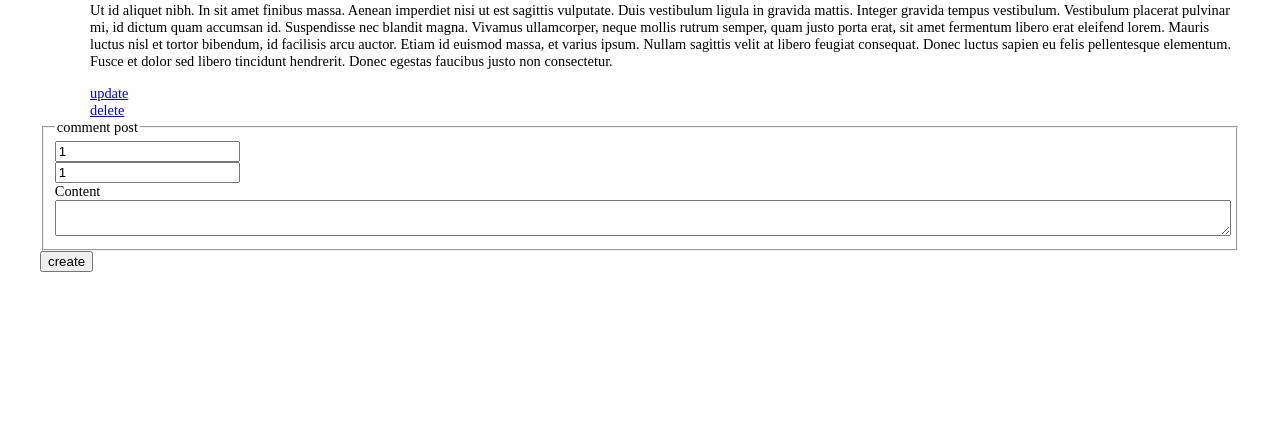
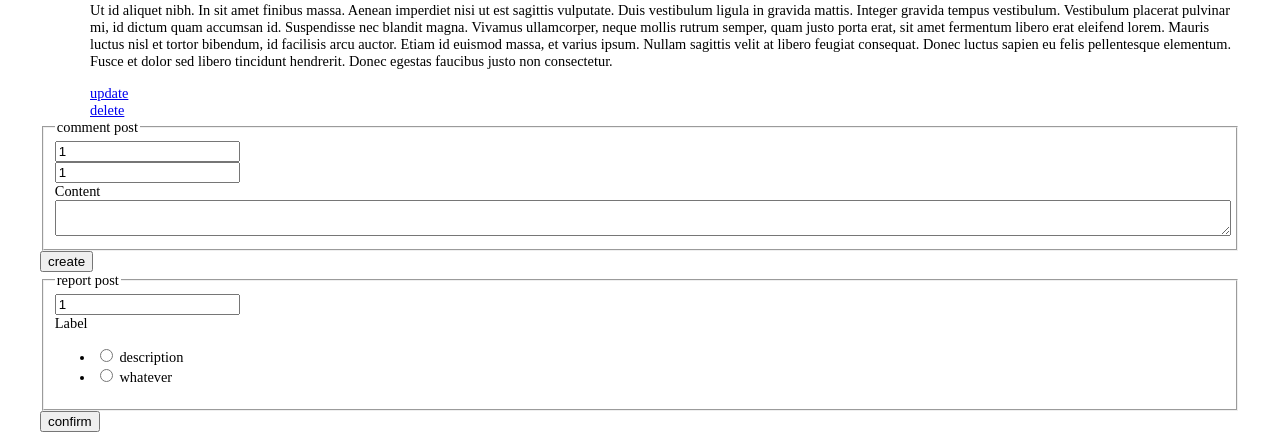
Before and after one commit to rafalbraun/myquora, a Flask app: page /post/1 in a window 1280 px wide. Shown: the part 412-852 px from the top of the page. Before the commit the page ends 684 px from the top, so only its background shows below. Run offline with Flask 3, Linux system fonts and the light colour scheme; data comes from the database, SQL or seed files in the repository; some libraries are stand-ins or nearby versions.

Commit message:
reporting works

```diff
--- a/app.py
+++ b/app.py
@@ -1,12 +1,12 @@
-from flask import Flask, render_template, url_for, flash, redirect, request, make_response
+from flask import Flask, render_template, url_for, flash, redirect, request, make_response, jsonify, abort
 from flask_bcrypt import Bcrypt
 from flask_login import LoginManager, UserMixin, login_user, current_user, logout_user, login_required
 from flask_mail import Mail, Message
 from flask_sqlalchemy import SQLAlchemy
 from itsdangerous import TimedJSONWebSignatureSerializer as Serializer
 from config import Config
-from models import db, bcrypt, User, Post
-from forms import CreatePostForm, UpdatePostForm, DeletePostForm, CreateCommentForm
+from models import db, bcrypt, User, Post, Report
+from forms import CreatePostForm, UpdatePostForm, DeletePostForm, CreateCommentForm, ReportPostForm
 from functools import wraps
 from dotenv import load_dotenv
 from datetime import datetime, timedelta
@@ -16,7 +16,6 @@ import math
 import random
 import os
 import csv
-from flask import jsonify
 from collections import defaultdict
 from myutils import build_post_hierarchy, truncate_text_by_word
 
@@ -50,14 +49,19 @@ def posts():
 
 @app.route("/post/<int:id>", methods=['GET', 'POST'])
 def post(id):
-    ## check if not empty
     posts = Post.query.filter_by(rid=id).all()
+    if not posts:
+        abort(404)
+
     hierarchy = build_post_hierarchy(posts)
     root=hierarchy[0]
-    form = CreateCommentForm()
-    if form.validate_on_submit():
+
+    form1 = CreateCommentForm()
+    form2 = ReportPostForm()
+
+    if form1.submit1.data and form1.validate_on_submit():
         post = Post()
-        form.populate_obj(post)
+        form1.populate_obj(post)
         post.created_by_id=1
         post.level = root.level+1
         root.comments = root.comments+1
@@ -65,7 +69,18 @@ def post(id):
         db.session.commit()
         flash(f'Comment has been added.', 'success')
         return redirect(url_for('post', id=post.rid))
-    return render_template('post.html', post=root, form=form, id=root.id)
+
+    elif form2.submit2.data and form2.validate_on_submit():
+        report = Report()
+        report.reason = form2.reason.data
+        report.reported_post = form2.reported_post.data
+        report.created_by_id = 1
+        db.session.add(report)
+        db.session.commit()
+        flash(f'Post has been reported.', 'success')
+        return redirect(url_for('post', id=root.id))
+
+    return render_template('post.html', post=root, form1=form1, form2=form2, id=root.id)
 
 @app.route("/user/<int:id>")
 def user(id):
@@ -78,7 +93,7 @@ def post_create():
     if form.validate_on_submit():
         post = Post()
         form.populate_obj(post)
-        post.created_by_id=1
+        post.created_by_id = 1
         post.level = 0
         db.session.add(post)
         db.session.flush()
@@ -117,7 +132,17 @@ def post_delete(id):
 @app.route("/post_report/<int:id>", methods=['POST'])
 def post_report(id):
     post = Post.query.get_or_404(int(id))
-    return redirect(url_for('post', id=post.id))
+    form = ReportPostForm()
+    if form.validate_on_submit():
+        report = Report()
+        report.reason = form.reason.data
+        report.reported_post = form.reported_post.data
+        report.created_by_id = 1
+        db.session.add(report)
+        db.session.commit()
+        flash(f'Post has been reported.', 'success')
+        return redirect(url_for('post', id=post.id))
+    return redirect(url_for('post', form=form, id=post.id))
 
 @app.errorhandler(404)
 def not_found(e):
--- a/forms.py
+++ b/forms.py
@@ -1,6 +1,6 @@
 from flask_wtf import FlaskForm
 from flask_wtf.file import FileField, FileAllowed, FileRequired
-from wtforms import StringField, PasswordField, SubmitField, BooleanField, TextAreaField, DateField, SelectField, FieldList, FormField, IntegerField
+from wtforms import StringField, PasswordField, SubmitField, BooleanField, TextAreaField, DateField, SelectField, FieldList, FormField, IntegerField, RadioField
 from wtforms.validators import DataRequired, Length, Email, EqualTo, ValidationError, Optional
 from models import Post, User
 
@@ -20,4 +20,10 @@ class CreateCommentForm(FlaskForm):
     content = TextAreaField('Content', validators=[DataRequired()])
     rid = IntegerField('', validators=[DataRequired()])
     pid = IntegerField('', validators=[DataRequired()])
-    submit = SubmitField('create')
+    submit1 = SubmitField('create')
+
+class ReportPostForm(FlaskForm):
+    id = IntegerField('', validators=[])
+    reason = RadioField('Label', choices=[('value','description'),('value_two','whatever')])
+    reported_post = IntegerField('', validators=[DataRequired()])
+    submit2 = SubmitField('confirm')
--- a/templates/post.html
+++ b/templates/post.html
@@ -21,24 +21,24 @@
     {% endwith %}
 
     <form method="POST">
-        {{ form.csrf_token }}
+        {{ form1.csrf_token }}
         <fieldset class="form-group">
             <legend class="border-bottom mb-4">comment post</legend>
 
             <div class="form-group">
-                {{ form.rid(class="form-control form-control-lg",value=id,readonly=true) }}
+                {{ form1.rid(class="form-control form-control-lg",value=id,readonly=true) }}
             </div>
             <div class="form-group">
-                {{ form.pid(class="form-control form-control-lg",value=id,readonly=true) }}
+                {{ form1.pid(class="form-control form-control-lg",value=id,readonly=true) }}
             </div>
 
             <div class="form-group">
-                {{ form.content.label(class="form-control-label") }}
-                {{ form.content(class="form-control form-control-lg") }}
+                {{ form1.content.label(class="form-control-label") }}
+                {{ form1.content(class="form-control form-control-lg") }}
             </div>
-            {% if form.content.errors %}
+            {% if form1.content.errors %}
                 <ul class="errors">
-                    {% for error in form.content.errors %}
+                    {% for error in form1.content.errors %}
                         <li>{{ error }}</li>
                     {% endfor %}
                 </ul>
@@ -46,7 +46,41 @@
 
         </fieldset>
         <div class="form-group">
-            {{ form.submit(class="btn btn-outline-info") }}
+            {{ form1.submit1(class="btn btn-outline-info") }}
+        </div>
+    </form>
+
+    <form method="POST">
+        {{ form2.csrf_token }}
+        <fieldset class="form-group">
+            <legend class="border-bottom mb-4">report post</legend>
+
+            <div class="form-group">
+                {{ form2.reported_post(class="form-control form-control-lg",value=id,readonly=true) }}
+            </div>
+            {% if form2.reported_post.errors %}
+                <ul class="errors">
+                    {% for error in form2.reported_post.errors %}
+                        <li>{{ error }}</li>
+                    {% endfor %}
+                </ul>
+            {% endif %}
+
+            <div class="form-group">
+                {{ form2.reason.label(class="form-control-label") }}
+                {{ form2.reason(class="form-control form-control-lg") }}
+            </div>
+            {% if form2.reason.errors %}
+                <ul class="errors">
+                    {% for error in form2.reason.errors %}
+                        <li>{{ error }}</li>
+                    {% endfor %}
+                </ul>
+            {% endif %}
+
+        </fieldset>
+        <div class="form-group">
+            {{ form2.submit2(class="btn btn-outline-info") }}
         </div>
     </form>
 
```
Also changed, not shown: models.py (+9 -0 lines).
